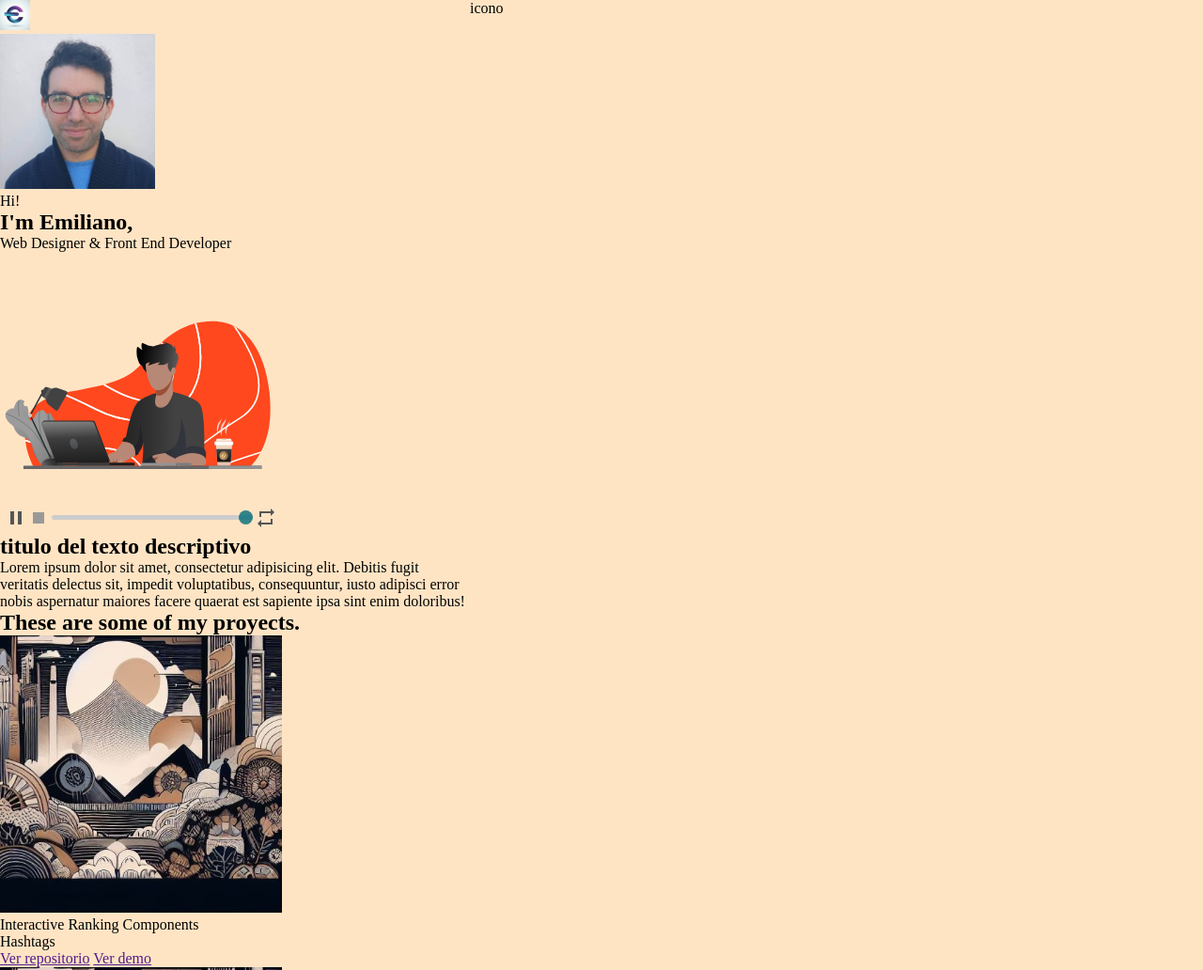
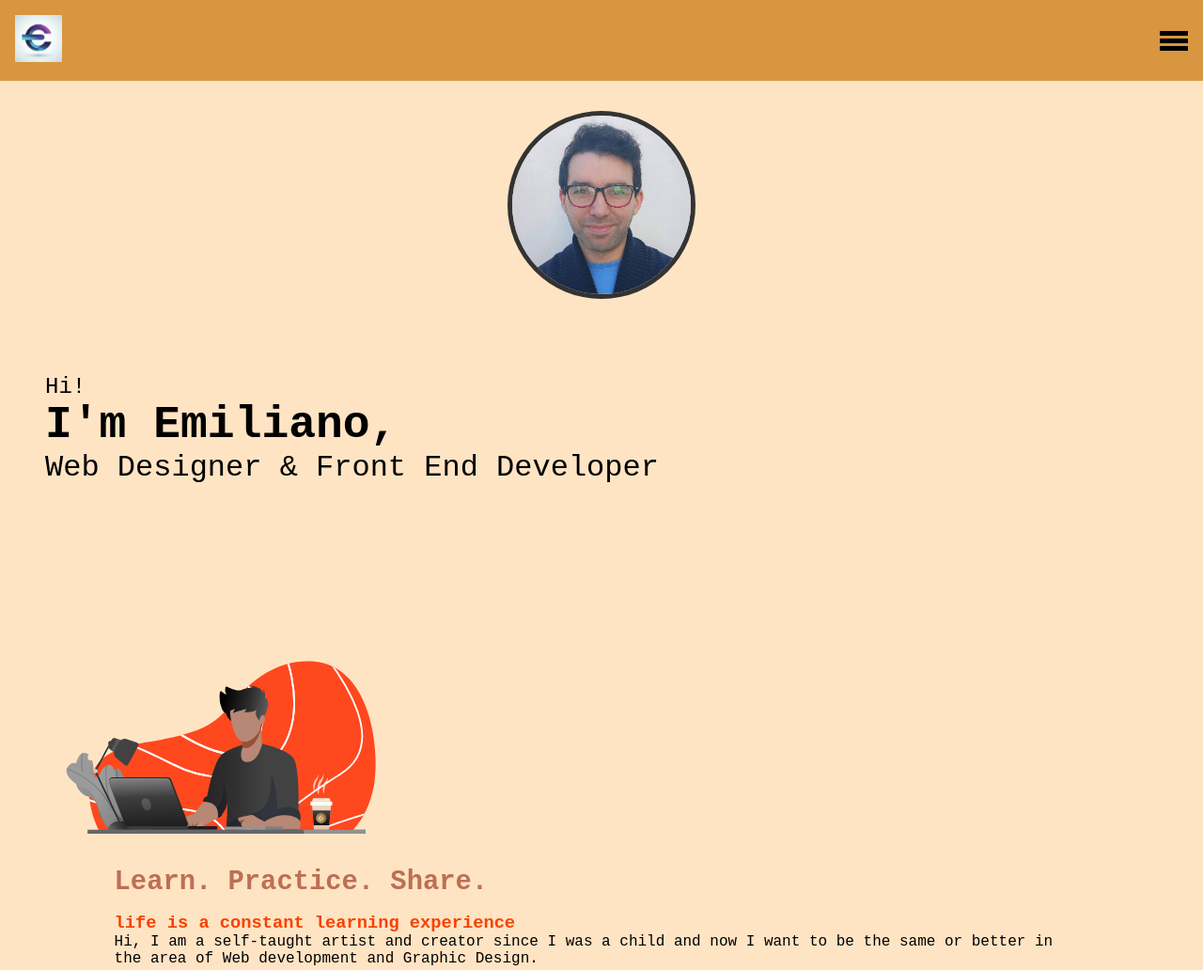
Before and after one commit to EmiGarriador/Portfolio-V.4, a plain HTML site: page index.html in a window 1280 px wide. Shown: the top 1032 px of the page at 94% size. Drawn offline with nearby package versions, Linux system fonts and the light colour scheme; a web font is replaced by a local one.

Commit message:
agrego fuentes y color de fuente

```diff
--- a/index.html
+++ b/index.html
@@ -1,6 +1,9 @@
 <!DOCTYPE html>
-<html lang="en">
+<html lang="es">
 <head>
+    <link rel="preconnect" href="https://fonts.googleapis.com">
+    <link rel="preconnect" href="https://fonts.gstatic.com" crossorigin>
+    <link href="https://fonts.googleapis.com/css2?family=Edu+SA+Beginner&family=Montserrat:ital,wght@1,500&family=Outfit:wght@400;700&family=PT+Serif+Caption&family=Roboto:wght@300;400;700&family=Share+Tech+Mono&display=swap" rel="stylesheet">
     <script src="https://unpkg.com/@lottiefiles/lottie-player@latest/dist/lottie-player.js"></script>
     <meta charset="UTF-8">
     <link rel="stylesheet" href="main.css">
@@ -15,7 +18,11 @@
         <img src="/IMG/Logo EG.jfif" alt="este es mi logo personal">
     </figure>
     <nav>
-       icono
+       <div id="menu-icon">
+           <div class="burger"></div>
+           <div class="burger"></div>
+           <div class="burger"></div>
+       </div>
     </nav>
 </header>
 <body>
@@ -32,16 +39,14 @@
     </main>
 
     <!-- seccion about me -->
-    <section>
+    <section id="about-me">
         <figure>
-            <lottie-player src="/IMG/workspace.json" background="transparent"  speed="2"  style="width: 300px; height: 300px;" loop controls autoplay></lottie-player>
+            <lottie-player src="/IMG/workspace.json" background="transparent"  speed="2"  style="width: 100%; max-width: 350px; height: 300px;" loop autoplay></lottie-player>
             <article>
-                <h2>
-                    titulo del texto descriptivo
-                </h2>
-                <p>
-                    Lorem ipsum dolor sit amet, consectetur adipisicing elit. Debitis fugit veritatis delectus sit, impedit voluptatibus, consequuntur, iusto adipisci error nobis aspernatur maiores facere quaerat est sapiente ipsa sint enim doloribus!
-                </p>
+                <h2>Learn. Practice. Share.</h2>
+                <h3>life is a constant learning experience</h3>
+                <p>Hi, I am a self-taught artist and creator since I was a child
+                    and now I want to be the same or better in the area of Web development and Graphic Design.</p>
             </article>
         </figure>
     </section>
@@ -50,7 +55,7 @@
     <!-- seccion de las cards -->
     <section>
         <h2>These are some of my proyects.</h2>
-        <article>
+        <article class="card">
             <article>
                 <figure>
                     <img src="/IMG/fondo de card.jfif" alt="">
@@ -63,7 +68,7 @@
                 </article>
             </article>
         </article>
-        <article>
+        <article class="card">
             <article>
                 <figure>
                     <img src="/IMG/fondo de card.jfif" alt="">
@@ -76,7 +81,7 @@
                 </article>
             </article>
         </article>
-        <article>
+        <article class="card">
             <article>
                 <figure>
                     <img src="/IMG/fondo de card.jfif" alt="">
@@ -89,7 +94,7 @@
                 </article>
             </article>
         </article>
-        <article>
+        <article class="card">
             <article>
                 <figure>
                     <img src="/IMG/fondo de card.jfif" alt="">
@@ -110,6 +115,9 @@
     <section>
         <article>
             <p>These are some of the tecnologies i can handle</p>
+            <p>Every day there are new technologies to learn,
+                and I look forward to adding many more to the list.
+              </p>
         </article>
         <article>
             imagenes de tecnologias
--- a/main.css
+++ b/main.css
@@ -1,3 +1,4 @@
+
 
 /*reseteo de estilos */
 
@@ -11,7 +12,11 @@
 
 /*estilos de header */
 header{
+    align-items: center;
+    background-color: rgb(216, 150, 64);
     display: flex;
+    justify-content: space-between;
+    padding: 1rem 1rem;
 }
 
 
@@ -22,8 +27,15 @@ figure{
 
 
 header figure img{
-    height: 32px;
+    height: 50px;
 
+}
+
+.burger{
+    background-color: #000000;
+    height: 5px;
+    margin: 3px 0;
+    width: 30px;
 }
 /*fin estilos de header */
 
@@ -37,16 +49,89 @@ body{
 
 
 /*estilos de main*/
+main{
+    align-items: center;
+    display: flex;
+    flex-direction: column;
+    font-family: monospace, sans-serif;
+    height: 67vh;
+    padding: 2rem 2rem;
+    width: 100%;
+}
+
+main figure{
+    width: 200px;
+}
+
 main figure img{
-    width: 165px;
+    border-radius: 50%;
+    border: 5px solid #333;
+    width: 100%;
+}
+
+main article{
+    align-items: start;
+    display: flex;
+    flex-direction: column;
+    height: 100%;
+    justify-content: center;
+    padding-left: 1rem;
+    width: 100%;
+}
+
+main article p:first-of-type{
+    font-size: 1.5rem;
+}
+
+main article h1{
+    font-size: 3rem;
+}
+
+main article p{
+    font-size: 2rem;
 }
 /*fin estilos de main */
 
 /*estilos de seccion about me */
-section figure img{
-    width: 300px;
+
+#about-me{
+    display: flex;
+    font-family: monospace, sans-serif;
+    flex-direction: column;
+    height: 80vh;
+    width: 100%;
 }
+
+#about-me figure, article{
+    margin: 0 auto;
+    width: 90%;
+}
+
+#about-me h2{
+    color: rgb(189, 111, 83);
+    font-size: 1.8rem;
+    font-weight: bolder;
+    margin-bottom: 1rem;
+}
+
+#about-me h3{
+    color: rgb(247, 66, 0);
+}
+
+
+
 /*fin estilos about me*/
+
+/*estilos de las cards*/
+.card{
+    width: 200px;
+    height: 350px;
+}
+
+.card img{
+    width: 50%;
+}
+/*fin estilos de las cards*/
 
 /*estilos del footer */
 footer{
```
